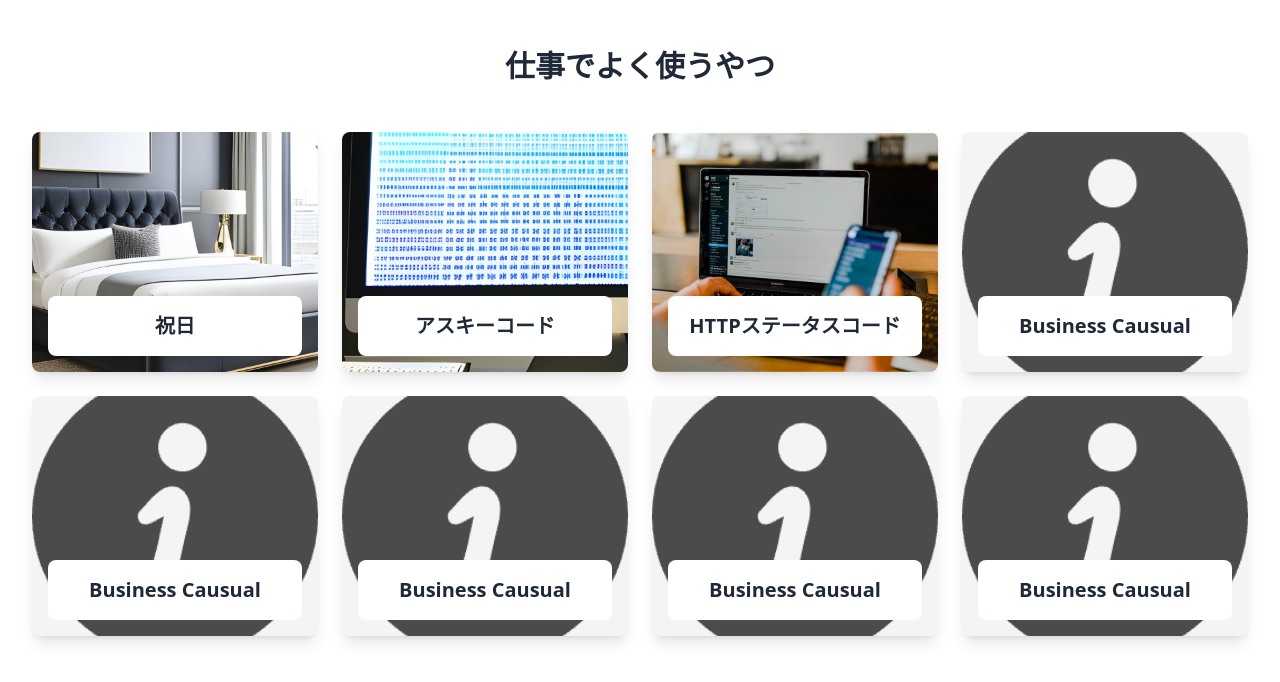
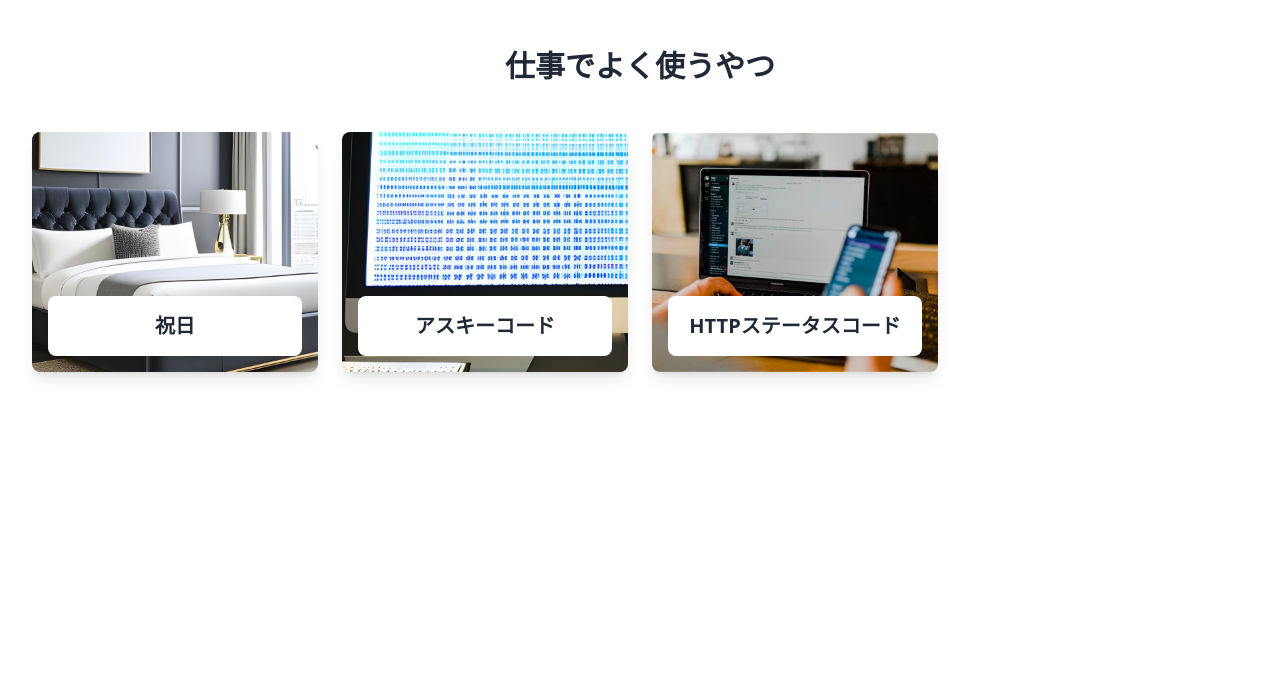
Before and after one commit to tukky-14/nextjs-job-info, a Next.js app: page / in a window 1280 px wide. Shown: the top 682 px of the page. Built offline with nearby package versions, Linux system fonts and the light colour scheme.

Commit message:
トップ画面を修正

```diff
--- a/src/pages/index.tsx
+++ b/src/pages/index.tsx
@@ -1,6 +1,5 @@
 import Header from '@/components/Header';
 import Link from 'next/link';
-import info from '../img/info.png';
 import holiday from '../img/holiday.png';
 import ascii from '../img/ascii.png';
 import http from '../img/http.png';
@@ -20,31 +19,6 @@ const infoList = [
         title: 'HTTPステータスコード',
         href: '/http',
         imageSrc: http.src,
-    },
-    {
-        title: 'Business Causual',
-        href: '/',
-        imageSrc: info.src,
-    },
-    {
-        title: 'Business Causual',
-        href: '/',
-        imageSrc: info.src,
-    },
-    {
-        title: 'Business Causual',
-        href: '/',
-        imageSrc: info.src,
-    },
-    {
-        title: 'Business Causual',
-        href: '/',
-        imageSrc: info.src,
-    },
-    {
-        title: 'Business Causual',
-        href: '/',
-        imageSrc: info.src,
     },
 ];
 
```
